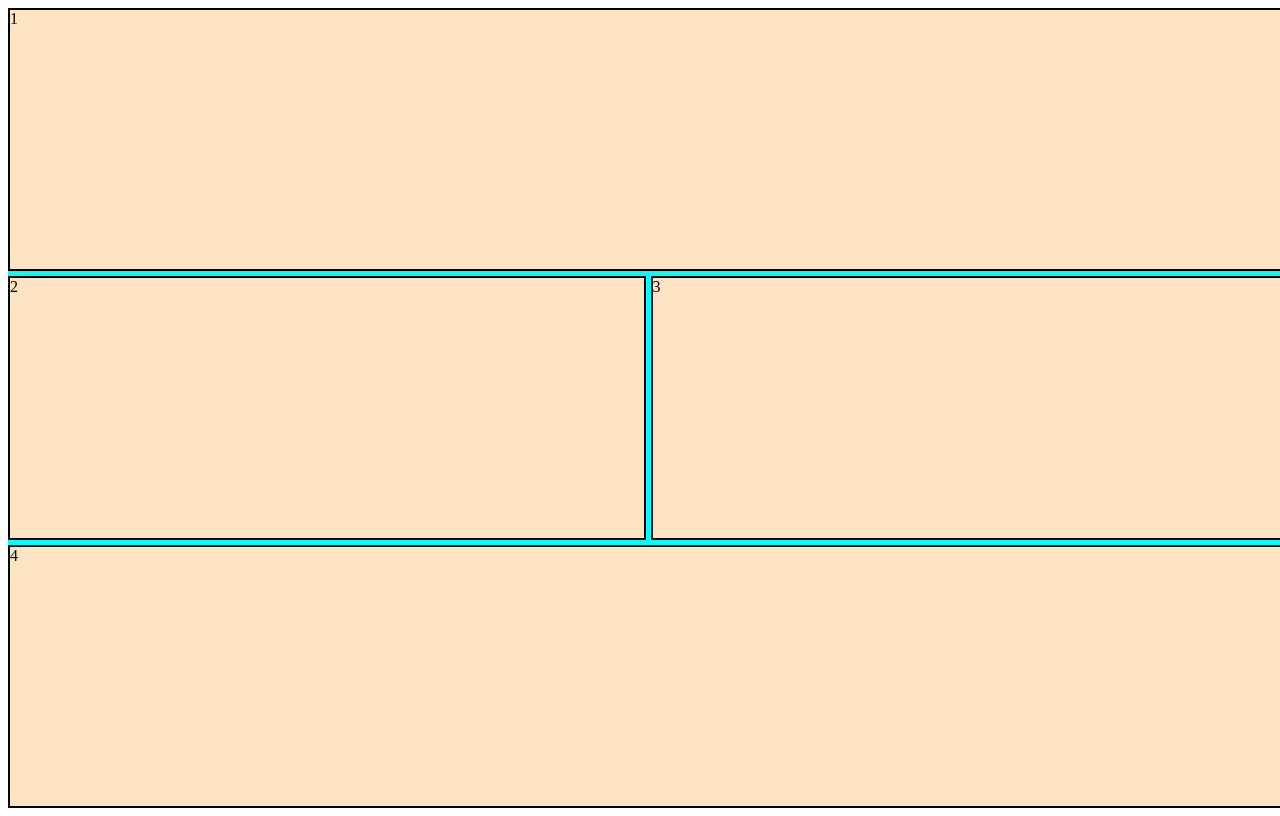
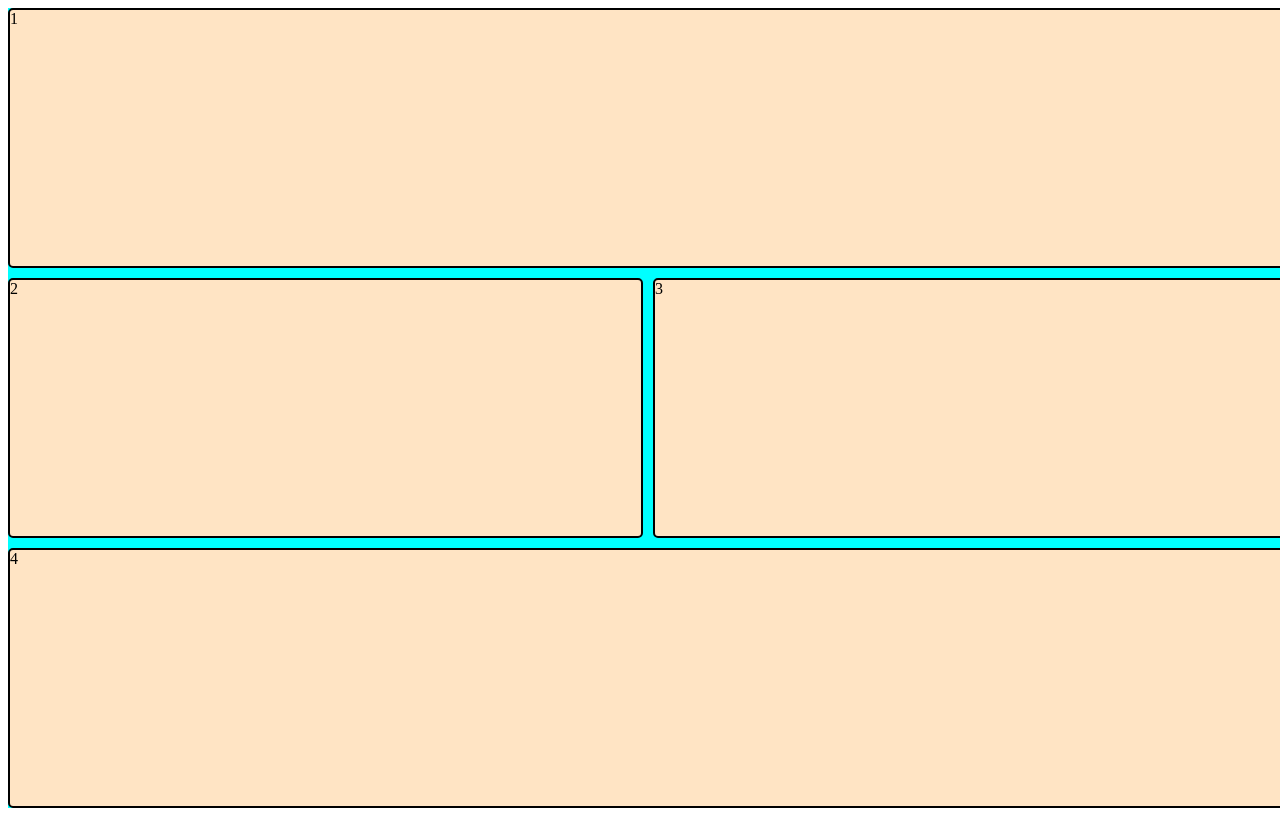
Before and after one commit to ErciliaMaria/layout, a plain HTML site: page index.html in a window 1280 px wide. Drawn offline with Linux system fonts and the light colour scheme.

Commit message:
Layout em grid

```diff
--- a/index.html
+++ b/index.html
@@ -15,11 +15,12 @@
         grid-template-areas:"header header"
                         "sidenav content"
                         "footer footer" ;
-        grid-gap: 5px;
+        grid-gap: 10px;
     }
     .item{
         background-color:bisque;
         border:2px solid black;
+        border-radius: 5px;
     }
     .header{
         grid-area:header;
```
